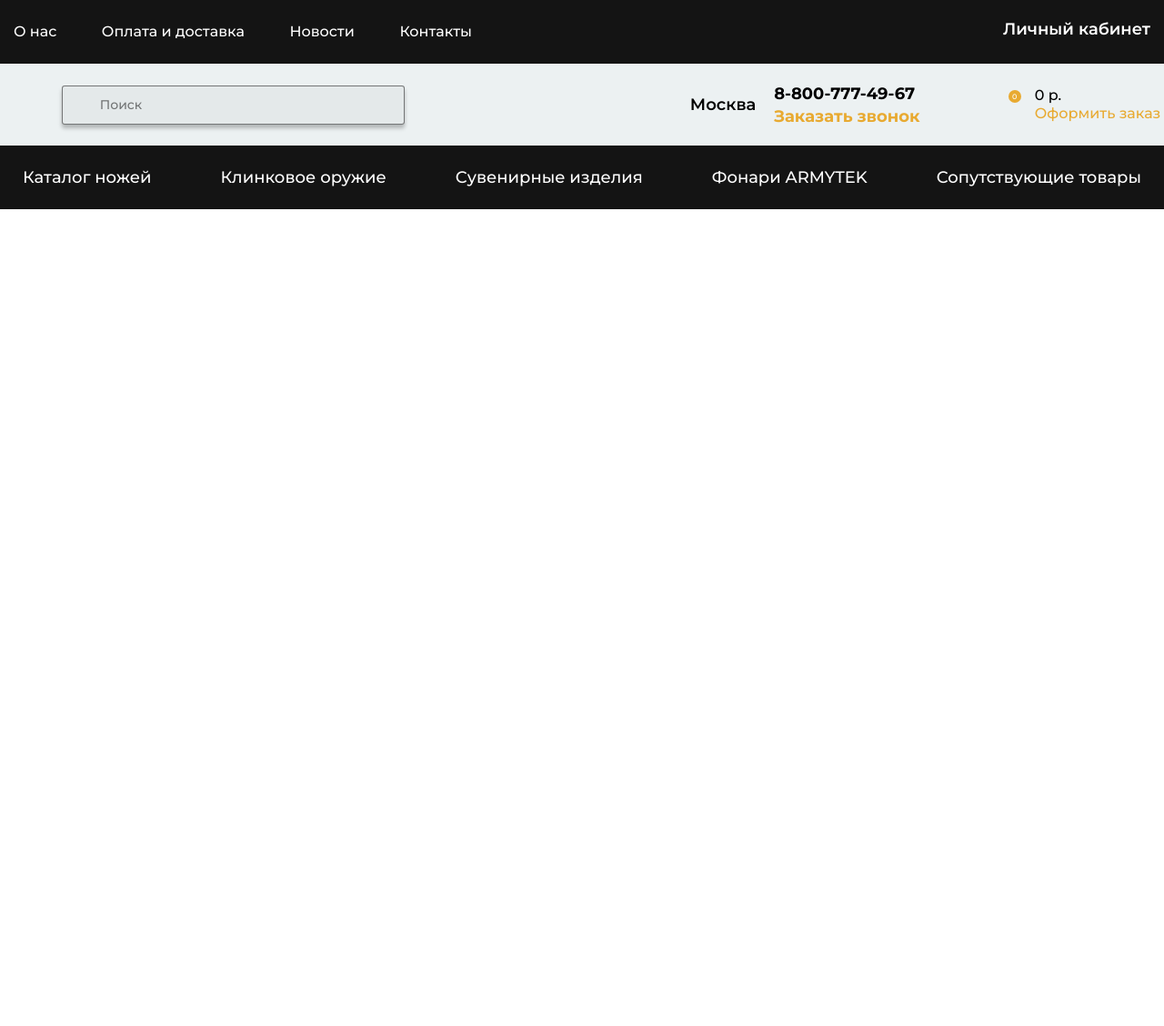
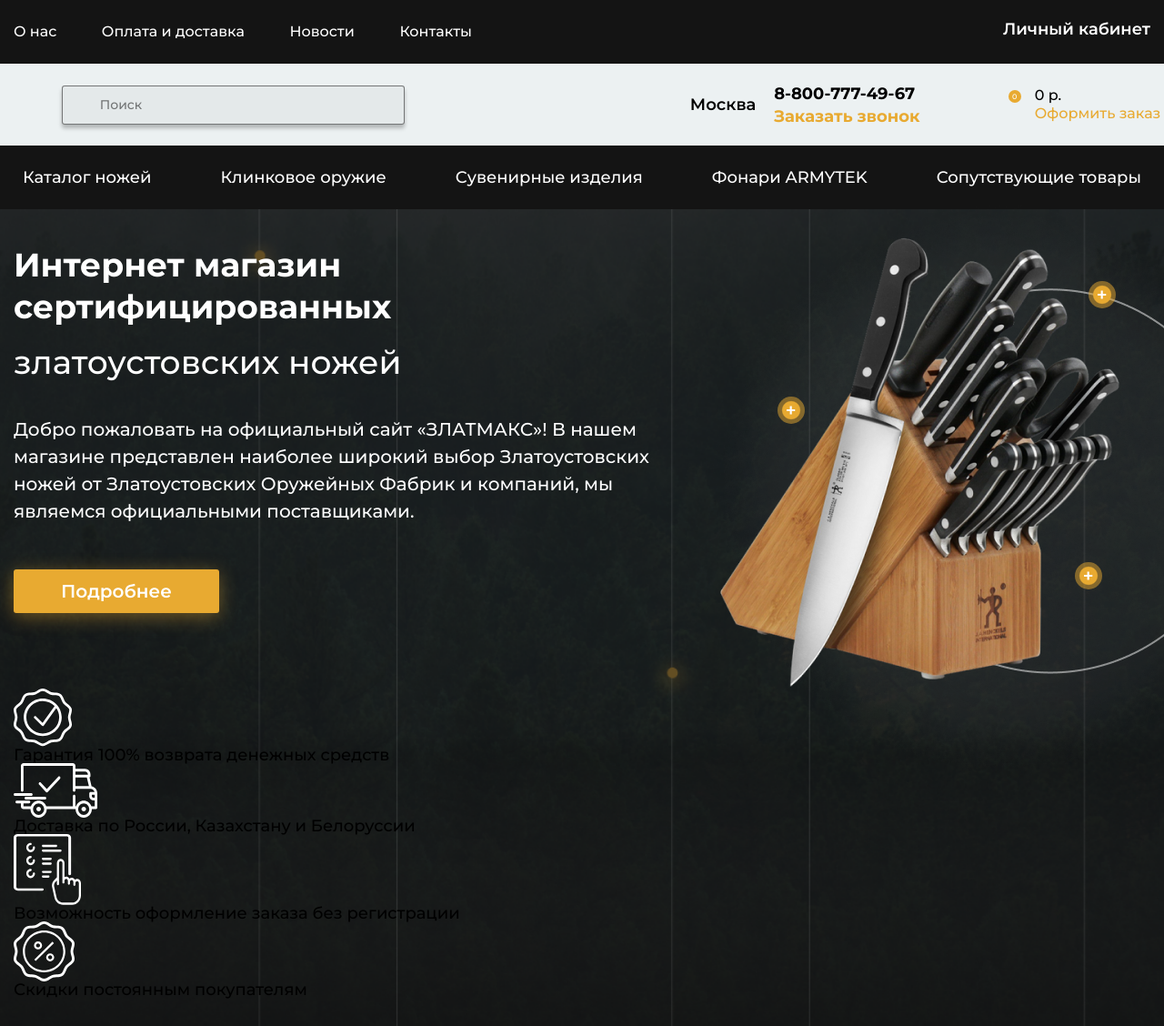
Before and after one commit to svetlanka-woman/zlatmax, a website built with webpack: page src/index.html in a window 1280 px wide. Shown: the top 1128 px of the page at 91% size. Before the commit the page ends 800 px from the top, so only its background shows below. Built offline with nearby package versions, Linux system fonts and the light colour scheme; files whose address does not match are found by name.

Commit message:
layout media-main-block

```diff
--- a/src/index.html
+++ b/src/index.html
@@ -6,7 +6,64 @@
 	<body>
 		<div class="wrapper">
 			@@include('html/_header.htm',{})
-			<main class="page">
+			<main class="page page-home">
+				<section class="page-home__main-block main-block">
+					<div class="main-block__container">
+						<div class="main-block__body">
+							<div class="main-block__slider swiper">
+								<div class="main-block__wrapper swiper-wrapper">
+									<div class="main-block__slide swiper-slide slide-main-block">
+										<div class="slide-main-block__content">
+											<h2 class="slide-main-block__title">Интернет магазин сертифицированных</h2>
+											<p class="slide-main-block__sub-title">златоустовских ножей</p>
+											<p class="slide-main-block__text">Добро пожаловать на официальный сайт «ЗЛАТМАКС»! В нашем магазине
+												представлен наиболее широкий выбор Златоустовских ножей от Златоустовских
+												Оружейных Фабрик и компаний, мы являемся официальными поставщиками.
+											</p>
+										</div>
+										<div class="slide-main-block__button button">Подробнее</div>
+									</div>
+								</div>
+							</div>
+							<div class="main-block__media media-main-block">
+								<div class="media-main-block__image">
+									<img src="@img/main-page/main-block-main-image.png" alt="Картинка">
+									<div class="media-main-block__tips">
+										<div data-tippy-content="Подсказка" class="media-main-block__tip media-main-block__tip-1">+</div>
+										<div data-tippy-content="Подсказка" class="media-main-block__tip media-main-block__tip-2">+</div>
+										<div data-tippy-content="Подсказка" class="media-main-block__tip media-main-block__tip-3">+</div>
+									</div>
+								</div>
+							</div>
+						</div>
+						<div class="main-block__advantages advantages-main">
+							<div class="advantages-main__item">
+								<div class="advantages-main__icon">
+									<img src="@img/main-page/main-block-icons/01.svg" alt="Иконка">
+								</div>
+								<div class="advantages-main__text">Гарантия 100% возврата	денежных средств</div>
+							</div>
+							<div class="advantages-main__item">
+								<div class="advantages-main__icon">
+									<img src="@img/main-page/main-block-icons/02.svg" alt="Иконка">
+								</div>
+								<div class="advantages-main__text">Доставка по России, Казахстану и Белоруссии</div>
+							</div>
+							<div class="advantages-main__item">
+								<div class="advantages-main__icon">
+									<img src="@img/main-page/main-block-icons/03.svg" alt="Иконка">
+								</div>
+								<div class="advantages-main__text">Возможность оформление заказа без регистрации</div>
+							</div>
+							<div class="advantages-main__item">
+								<div class="advantages-main__icon">
+									<img src="@img/main-page/main-block-icons/04.svg" alt="Иконка">
+								</div>
+								<div class="advantages-main__text">Скидки постоянным покупателям</div>
+							</div>
+						</div>
+					</div>
+				</section>
 			</main>
 			@@include('html/_footer.htm',{})
 		</div>
--- a/src/scss/base/forms/button.scss
+++ b/src/scss/base/forms/button.scss
@@ -3,12 +3,21 @@
 
 .button {
 	display: inline-flex;
-	padding: 0px 0px;
+	font-weight: 600;
+	font-size: rem(20);
+	color: #fff;
+	padding: rem(8) rem(52);
+	line-height: math.div(32, 20);
+	background: $mainOrange;
+	box-shadow: 0px 4px 20px rgba(232, 170, 49, 0.43);
+	border-radius: 3px;
+	transition: box-shadow 0.3s ease 0s;
 	@media (any-hover: hover) {
 		&:hover {
+			box-shadow: 0px 4px 30px rgba(232, 170, 49, 0.73);
 		}
 	}
-	&._fw {
-		width: 100%;
-	}
+	// &._fw {
+	// 	width: 100%;
+	// }
 }
--- a/src/scss/base/forms/forms.scss
+++ b/src/scss/base/forms/forms.scss
@@ -18,7 +18,7 @@
 
 // <BUTTONS>
 // Снипет (HTML): btn
-// @import "button";
+@import "button";
 
 // <INPUTS>
 // Снипет (HTML): inp
--- a/src/scss/fonts/icons.scss
+++ b/src/scss/fonts/icons.scss
@@ -54,7 +54,8 @@
 ._icon-select-arrow:before {
   content: "\e91a";
 }
-._icon-spoller-arrow:before {
+._icon-spoller-arrow:before
+{
   content: "\e91b";
 }
 ._icon-user:before {
--- a/src/scss/header.scss
+++ b/src/scss/header.scss
@@ -502,13 +502,15 @@
 		@media (any-hover: hover) {
 			&:hover {
 				color: $mainOrange;
+			}
+		}
+		@media (min-width: $tablet){
+			&:hover {
 				&::after {
 					visibility: visible;
 					opacity: 1;
 				}
 			}
-		}
-		@media (min-width: $tablet){
 			min-height: rem(70);
 			margin: 0 rem(10);
 			&._submenu-active {
@@ -525,7 +527,7 @@
 		width: 100%;
 		right: 0;
 		top: 100%;
-		position: absolute;
+		// position: absolute;
 		background-color: $mainDarkColor;
 	}
 	// .menu-catalog__back
@@ -554,6 +556,7 @@
 	}
 	// .submenu-catalog__container
 	&__container {
+		padding: 0;
 	}
 	// .submenu-catalog__block
 	&__block {
@@ -575,6 +578,11 @@
 		font-size: rem(18);
 		line-height: math.div(20, 16);
 		padding: 0 0 rem(20) 0;
+		@media (any-hover: hover) {
+			&:hover {
+				color: $mainOrange;
+			}
+		}
 		@media (min-width: $tablet){
 			padding: rem(30) rem(10);
 			font-weight: 700;
--- a/src/scss/home.scss
+++ /dev/null
@@ -1,3 +0,0 @@
-//====================================================================================================
-
-//====================================================================================================
--- /dev/null
+++ b/src/scss/page-home.scss
@@ -0,0 +1,141 @@
+.page-home {
+  // .page-home__main-block
+  &__main-block {
+  }
+}
+.main-block {
+  background: url("@img/main-page/main-block-bg.png") center / cover no-repeat;
+  // @include adaptiveValue("padding-top", 52, 20);
+  @include adaptiveValue("padding-bottom", 100, 20);
+  // .main-block__container
+  &__container {
+  }
+  // .main-block__body
+  &__body {
+    display: grid;
+    grid-template-columns: 1fr percent(646, 1590);
+    gap: rem(20);
+  }
+  // .main-block__slider
+  &__slider {
+  }
+  // .main-block__wrapper
+  &__wrapper {
+  }
+  // .main-block__slide
+  &__slide {
+  }
+  // .main-block__media
+  &__media {
+  }
+  // .main-block__advantages
+  &__advantages {
+  }
+}
+.slide-main-block {
+  // .slide-main-block__content
+  &__content {
+    color: #fff;
+    @include adaptiveValue("margin-bottom", 60, 20);
+    @include adaptiveValue("margin-top", 44, 20);
+  }
+  // .slide-main-block__title
+  &__title {
+    font-size: rem(36);
+    font-weight: 700;
+    line-height: math.div(46, 36);
+    margin-bottom: em(15, 36);
+  }
+  // .slide-main-block__sub-title
+  &__sub-title {
+    font-size: rem(36);
+    line-height: math.div(46, 36);
+    margin-bottom: em(36, 36);
+  }
+  // .slide-main-block__text
+  &__text {
+    font-size: rem(20);
+    line-height: math.div(30, 20);
+  }
+  // .slide-main-block__button
+  &__button {
+  }
+}
+
+.media-main-block {
+  @include adaptiveValue("margin-top", 35, 10);
+  display: flex;
+  align-items: flex-start;
+  justify-content: center;
+  position: relative;
+  // .media-main-block__image
+  &__image {
+    position: relative;
+    &::after {
+      content: "";
+      width: percent(683, 449);
+      height: percent(654, 499);
+      display: block;
+      position: absolute;
+      top: -7%;
+      left: -6%;
+      z-index: 2;
+      background: url("@img/main-page/main-block-bg-image.png") center / cover no-repeat;
+    }
+    img {
+      z-index: 3;
+      position: relative;
+      max-width: 100%;
+    }
+  }
+  // .media-main-block__tips
+  &__tips {
+    z-index: 5;
+    position: absolute;
+    top: 0;
+    left: 0;
+    width: 100%;
+    height: 100%;
+  }
+  // .media-main-block__tip
+  &__tip {
+    position: absolute;
+    display: block;
+    cursor: pointer;
+    font-weight: 600;
+    font-size: rem(20);
+    color: #fff;
+    width: rem(30);
+    height: rem(30);
+    text-align: center;
+    line-height: rem(30);
+    border-radius: 50%;
+    background: radial-gradient(circle, $mainOrange 44%, rgba(232, 170, 49, 0.5) 50%);
+  }
+  // .media-main-block__tip-1
+  &__tip-1 {
+    top: percent(178, 499);
+    left: percent(68, 449);
+  }
+  // .media-main-block__tip-2
+  &__tip-2 {
+    top: percent(51, 499);
+    right: percent(9, 449);
+  }
+  // .media-main-block__tip-3
+  &__tip-3 {
+    bottom: percent(109, 499);
+    right: percent(24, 449);
+  }
+}
+.advantages-main {
+  // .advantages-main__item
+  &__item {
+  }
+  // .advantages-main__icon
+  &__icon {
+  }
+  // .advantages-main__text
+  &__text {
+  }
+}
--- a/src/scss/style.scss
+++ b/src/scss/style.scss
@@ -135,4 +135,7 @@
 @import "footer";
 
 // Подключение стилей отдельных страниц
-@import "home";
+@import "page-home";
+
+// .page {
+// }
```
Also changed, not shown: src/img/main-page/main-block-bg-image.png (added), src/img/main-page/main-block-bg.png (added), src/img/main-page/main-block-icons/01.svg (added), src/img/main-page/main-block-icons/02.svg (added), src/img/main-page/main-block-icons/03.svg (added), src/img/main-page/main-block-icons/04.svg (added), src/img/main-page/main-block-image.png (added), src/img/main-page/main-block-main-image.png (added).
